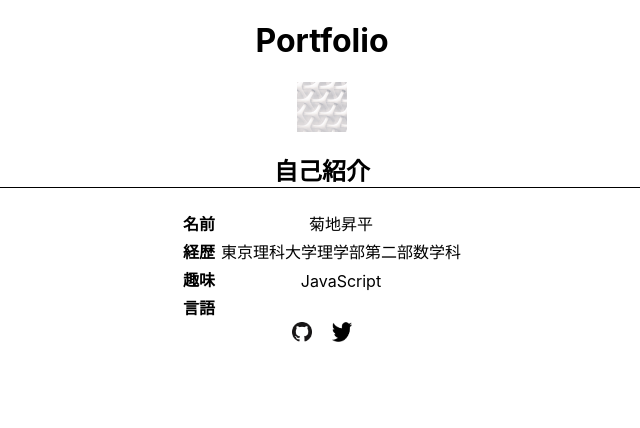
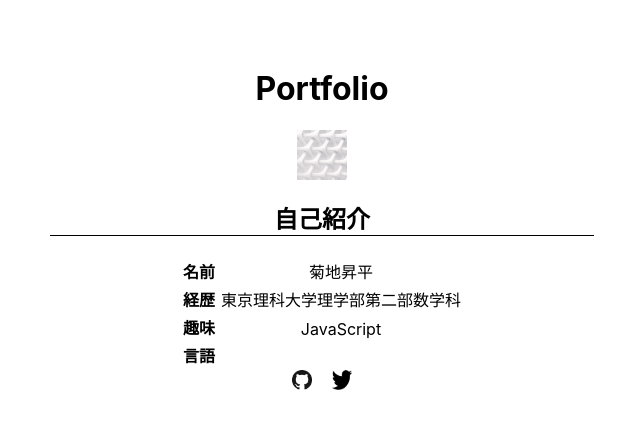
Before and after one commit to skikuchi7329/Portfolio, a Next.js app: page / in a window 1280 px wide. Shown: the top 428 px of the page, without its empty margins (318-958 px from the left). Built offline with nearby package versions, Linux system fonts and the light colour scheme.

Commit message:
modified

```diff
--- a/src/components/layout/index.tsx
+++ b/src/components/layout/index.tsx
@@ -15,7 +15,7 @@
 export default function Layout({ children, title, description }: Props) {
   const pageTitle = title || "my blog";
   return (
-    <div className={styles.contaner}>
+    <div className={styles.container}>
       <Head>
         <title>{ pageTitle }</title>
         <meta name="description" content={ description || 'my blog'} />
```
